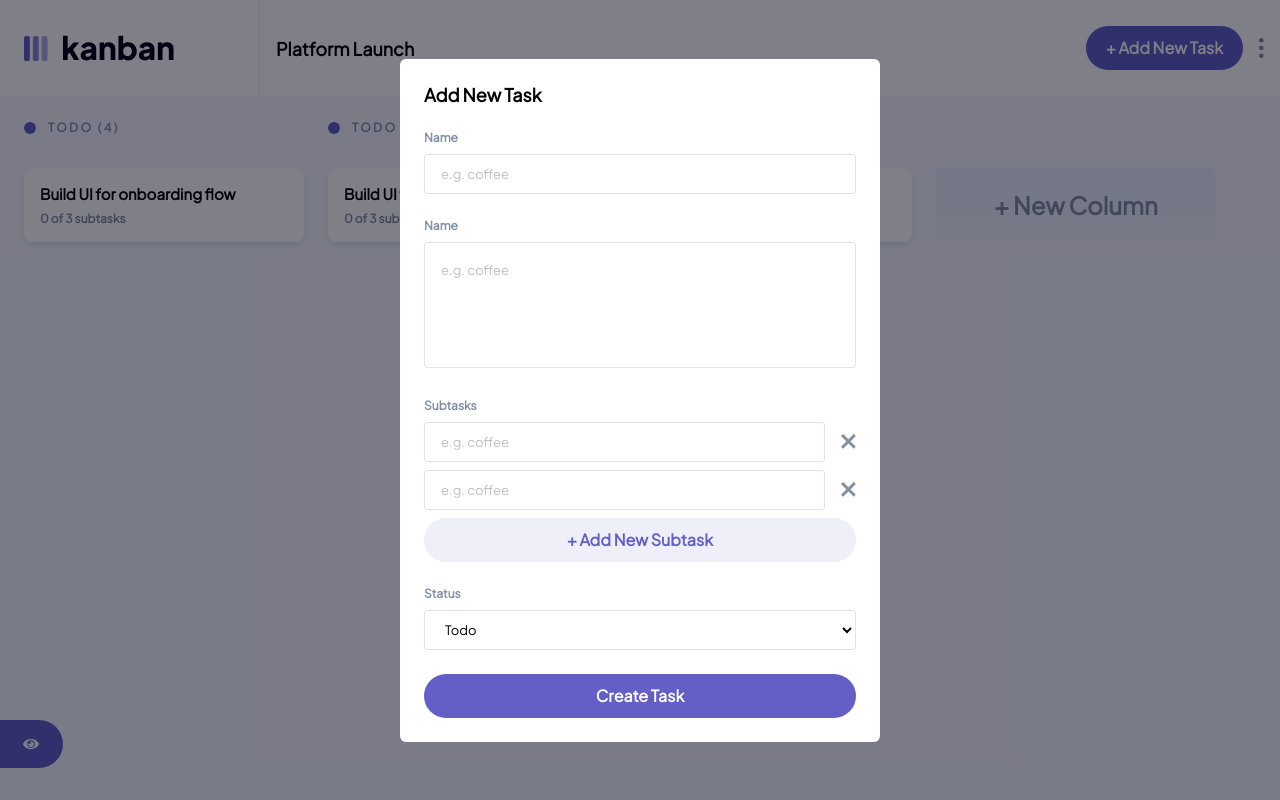
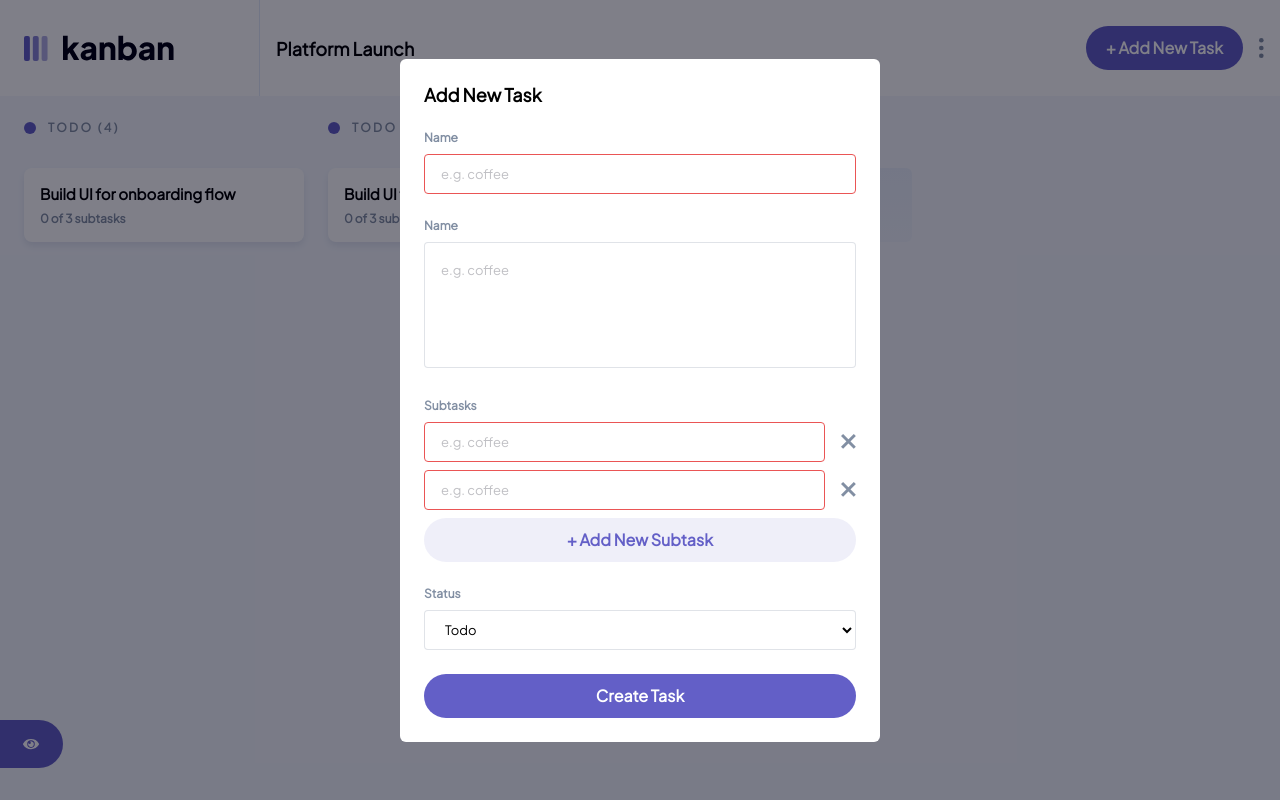
Before and after one commit to rizkyr99/kanban-web-app, a React (Create React App) app: page / in a window 1280 px wide. Both pictures are taken after a click on the button "+ Add New Task". Built offline with nearby package versions, Linux system fonts and the light colour scheme.

Commit message:
current board and show column

```diff
--- a/package.json
+++ b/package.json
@@ -11,6 +11,7 @@
     "@testing-library/user-event": "^13.2.1",
     "react": "^18.2.0",
     "react-dom": "^18.2.0",
+    "react-hook-form": "^7.39.1",
     "react-redux": "^8.0.5",
     "react-router-dom": "^6.4.3",
     "react-scripts": "5.0.1",
--- a/src/app/store.js
+++ b/src/app/store.js
@@ -3,6 +3,7 @@
 import sidebarReducer from '../features/sidebar/sidebarSlice';
 import taskReducer from '../features/task/taskSlice';
 import modalReducer from '../features/modal/modalSlice';
+import currentBoardReducer from '../features/currentboard/currentBoardSlice';
 
 export default configureStore({
   reducer: {
@@ -10,5 +11,6 @@
     sidebar: sidebarReducer,
     task: taskReducer,
     modal: modalReducer,
+    currentBoard: currentBoardReducer,
   },
 });
--- a/src/components/BoardList.jsx
+++ b/src/components/BoardList.jsx
@@ -1,11 +1,13 @@
 import React from 'react';
 import { useDispatch, useSelector } from 'react-redux';
+import { chooseBoard } from '../features/currentboard/currentBoardSlice';
 import { showModal } from '../features/modal/modalSlice';
 import BoardItem from './BoardItem';
 
 const BoardList = () => {
   const dispatch = useDispatch();
   const boards = useSelector((state) => state.task.value);
+  const currentBoard = useSelector((state) => state.currentBoard.value);
   return (
     <div className='min-h-0 flex-shrink overflow-y-auto py-4 scrollbar-thin scrollbar-track-transparent scrollbar-thumb-linesLight dark:scrollbar-thumb-linesDark md:py-8'>
       <span className='heading-s mb-4 block px-6 uppercase text-mediumGrey'>
@@ -13,7 +15,12 @@
       </span>
       <div className='max-h-80 min-h-0 flex-shrink overflow-y-auto pr-6 scrollbar-thin scrollbar-track-transparent scrollbar-thumb-linesLight dark:scrollbar-thumb-linesDark md:max-h-max md:overflow-y-hidden'>
         {boards.map((board) => (
-          <BoardItem name={board.name} active />
+          <BoardItem
+            name={board.name}
+            key={board.name}
+            active={currentBoard === board.name}
+            onClick={() => dispatch(chooseBoard(board.name))}
+          />
         ))}
         <BoardItem create onClick={() => dispatch(showModal('create-board'))} />
       </div>
--- a/src/components/Task.jsx
+++ b/src/components/Task.jsx
@@ -2,54 +2,32 @@
 import Button from './Button';
 import logoPlus from '../assets/icon-add-task-mobile.svg';
 import TaskColumn from './TaskColumn';
+import { useSelector } from 'react-redux';
 const Task = () => {
-  const [tasks, setTasks] = useState([]);
+  const tasks = useSelector((state) => state.task.value);
+  const currentBoard = useSelector((state) => state.currentBoard.value);
+  const [columns, setColumns] = useState([]);
+  useEffect(() => {
+    const columnIndex = tasks
+      .map((object) => object.name)
+      .indexOf(currentBoard);
+    setColumns(tasks[columnIndex].columns);
+  }, [tasks, currentBoard]);
 
-  useEffect(() => {
-    const data = {
-      name: 'Web Design',
-      columns: [
-        {
-          name: 'Todo',
-          tasks: [
-            {
-              title: 'Build UI for onboarding flow',
-              subtasks: [
-                { title: 'Make coffee', done: true },
-                { title: 'Make coffee', done: true },
-              ],
-            },
-          ],
-        },
-        {
-          name: 'Todo',
-          tasks: [
-            {
-              title: 'Build UI for onboarding flow',
-              subtasks: [
-                { title: 'Make coffee', done: true },
-                { title: 'Make coffee', done: true },
-              ],
-            },
-          ],
-        },
-      ],
-    };
-    setTasks((tasks) => [...tasks, data]);
-  }, []);
-  console.log(tasks);
+  console.log(columns);
+
   return (
     <div
       className={`h-full w-full bg-lightGrey dark:bg-veryDarkGrey ${
-        tasks.length > 0
+        columns.length > 0
           ? 'grid w-full grid-flow-col place-content-start gap-x-6'
           : 'flex flex-col items-center justify-center gap-y-6'
       } box-border overflow-auto p-4 pb-32 md:p-6`}>
-      {tasks.length > 0 ? (
+      {columns.length > 0 ? (
         <>
-          <TaskColumn />
-          <TaskColumn />
-          <TaskColumn />
+          {columns.map((column) => (
+            <TaskColumn column={column} />
+          ))}
           <TaskColumn create />
         </>
       ) : (
--- a/src/components/TaskColumn.jsx
+++ b/src/components/TaskColumn.jsx
@@ -1,14 +1,14 @@
 import React from 'react';
 import TaskItem from './TaskItem';
 
-const TaskColumn = ({ create }) => {
+const TaskColumn = ({ column, create }) => {
   return (
     <div>
       <div className='h-12'>
         {!create && (
           <div className='heading-s flex items-center gap-x-3 uppercase text-mediumGrey'>
             <span className='inline-block h-3 w-3 rounded-full bg-mainPurple'></span>{' '}
-            todo (4)
+            {column.name} (4)
           </div>
         )}
       </div>
--- a/src/components/TextField.jsx
+++ b/src/components/TextField.jsx
@@ -1,6 +1,13 @@
 import React from 'react';
 
-const TextField = ({ label, placeholder, textarea, value, onChange }) => {
+const TextField = ({
+  label,
+  placeholder,
+  textarea,
+  value,
+  onChange,
+  error,
+}) => {
   return (
     <>
       {label ? (
@@ -18,23 +25,41 @@
               onChange={onChange}
             />
           ) : (
+            <div className='relative h-fit w-full'>
               <input
                 type='text'
                 placeholder={placeholder}
-              className='body-l h-10 w-full rounded border border-[rgba(130,143,163,.25)] p-4 outline-none placeholder:text-black/25 dark:bg-darkGrey dark:text-white dark:placeholder:text-white/25'
+                className={`body-l h-10 w-full rounded border ${
+                  error == '' ? 'border-[rgba(130,143,163,.25)]' : 'border-red'
+                }  px-4 outline-none placeholder:text-black/25 dark:bg-darkGrey dark:text-white dark:placeholder:text-white/25`}
                 value={value}
                 onChange={onChange}
               />
+              {error && (
+                <div className='item-center body-l absolute top-0 bottom-0 right-4 my-auto leading-10 text-red'>
+                  {error}
+                </div>
+              )}
+            </div>
           )}
         </div>
       ) : (
+        <div className='relative h-fit w-full'>
           <input
             type='text'
             placeholder={placeholder}
-          className='body-l h-10 w-full rounded border border-[rgba(130,143,163,.25)] p-4 outline-none placeholder:text-black/25 dark:bg-darkGrey dark:text-white dark:placeholder:text-white/25'
+            className={`body-l h-10 w-full rounded border ${
+              error == '' ? 'border-[rgba(130,143,163,.25)]' : 'border-red'
+            }  px-4 outline-none placeholder:text-black/25 dark:bg-darkGrey dark:text-white dark:placeholder:text-white/25`}
             value={value}
             onChange={onChange}
           />
+          {error && (
+            <div className='item-center body-l absolute top-0 bottom-0 right-4 my-auto leading-10 text-red'>
+              {error}
+            </div>
+          )}
+        </div>
       )}
     </>
   );
--- a/src/components/modals/CreateBoardModal.jsx
+++ b/src/components/modals/CreateBoardModal.jsx
@@ -10,10 +10,12 @@
 import { addBoard } from '../../features/task/taskSlice';
 const CreateBoardModal = () => {
   const [name, setName] = useState('');
+  const [nameError, setNameError] = useState('');
   const [columns, setColumns] = useState([
     { name: 'Todo', tasks: [] },
     { name: 'Doing', tasks: [] },
   ]);
+  const boards = useSelector((state) => state.task.value);
 
   const changeBoardColumn = (index, columnName) => {
     const newColumn = columns.map((c, i) => {
@@ -27,12 +29,29 @@
   };
 
   const createBoard = () => {
-    const boardData = {
-      name,
-      columns: columns,
-    };
+    if (name == '') {
+      setNameError(`Can't be empty`);
+    } else {
+      const existingBoard = boards.map((board) => board.name);
+      if (existingBoard.includes(name)) {
+        setNameError('Name already exists');
+        console.log('ada');
+      } else {
+        const boardData = {
+          name,
+          columns: columns,
+        };
 
-    dispatch(addBoard(boardData));
+        dispatch(addBoard(boardData));
+        dispatch(showModal('none'));
+        setColumns([
+          { name: 'Todo', tasks: [] },
+          { name: 'Doing', tasks: [] },
+        ]);
+        setNameError('');
+        setName('');
+      }
+    }
   };
 
   const dispatch = useDispatch();
@@ -57,17 +76,19 @@
               placeholder='e.g. coffee'
               value={name}
               onChange={(e) => setName(e.target.value)}
+              error={nameError}
             />
             <div id='subtasks'>
               <label className='mb-2 block text-xs font-bold text-mediumGrey dark:text-white'>
                 Board Columns
               </label>
               {columns.map((column, i) => (
-                <div className='mb-2 flex items-center gap-x-4'>
+                <div className='mb-2 flex items-center gap-x-4' key={i}>
                   <TextField
                     placeholder='e.g. coffee'
-                    value={column.name}
+                    value={column.name || ''}
                     onChange={(e) => changeBoardColumn(i, e.target.value)}
+                    error={column.name === '' && `Can't be empty`}
                   />
                   <img src={crossIcon} alt='' className='cursor-pointer' />
                 </div>
--- /dev/null
+++ b/src/features/currentboard/currentBoardSlice.js
@@ -0,0 +1,17 @@
+import { createSlice } from '@reduxjs/toolkit';
+
+export const currentBoardSlice = createSlice({
+  name: 'currentBoard',
+  initialState: {
+    value: 'Web Design',
+  },
+  reducers: {
+    chooseBoard: (state, action) => {
+      state.value = action.payload;
+    },
+  },
+});
+
+export const { chooseBoard } = currentBoardSlice.actions;
+
+export default currentBoardSlice.reducer;
```
Also changed, not shown: 1 other file (tests, documents, lock files or other folders). Lines whose indentation alone changed are shown as unchanged.
